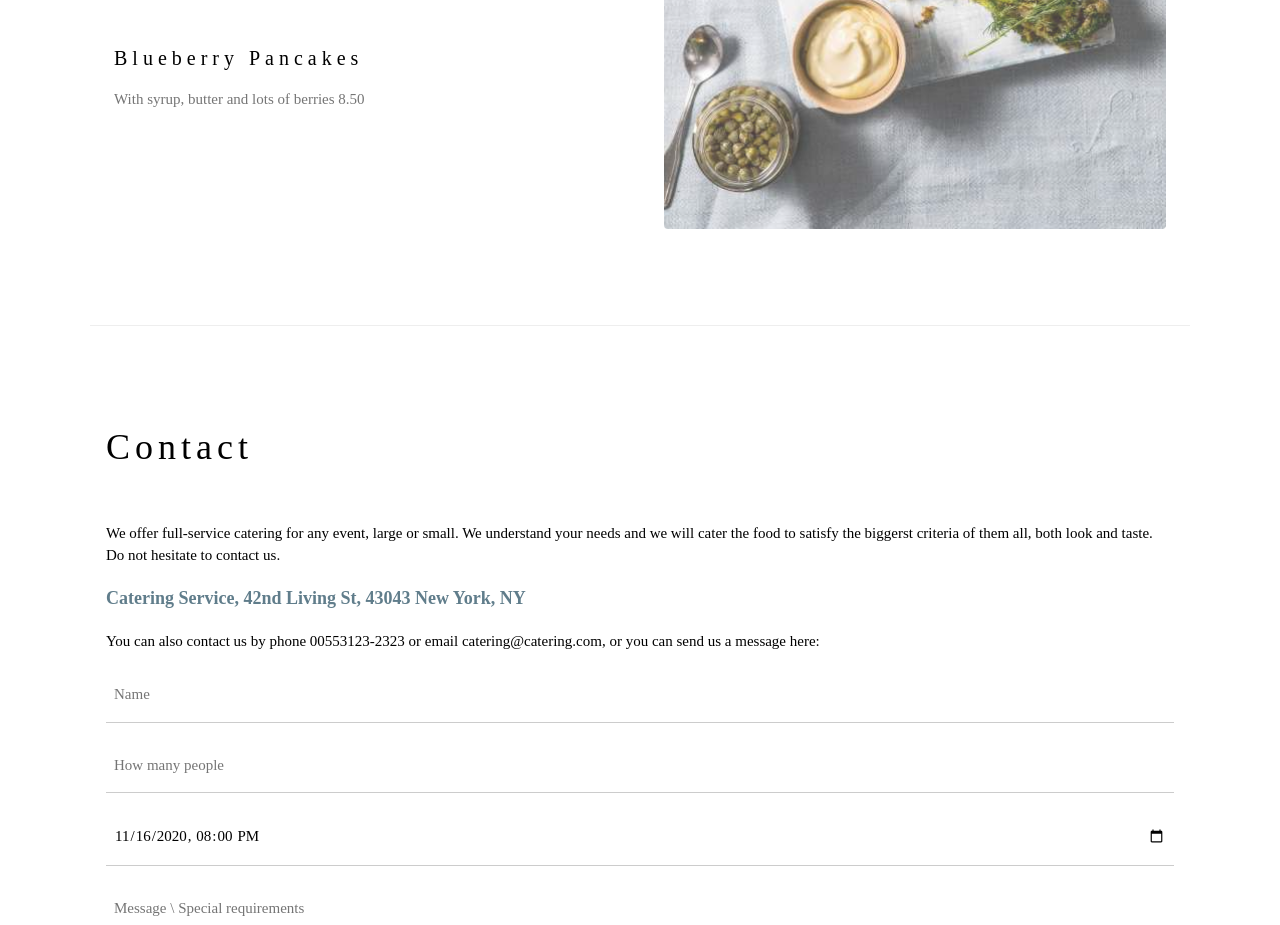
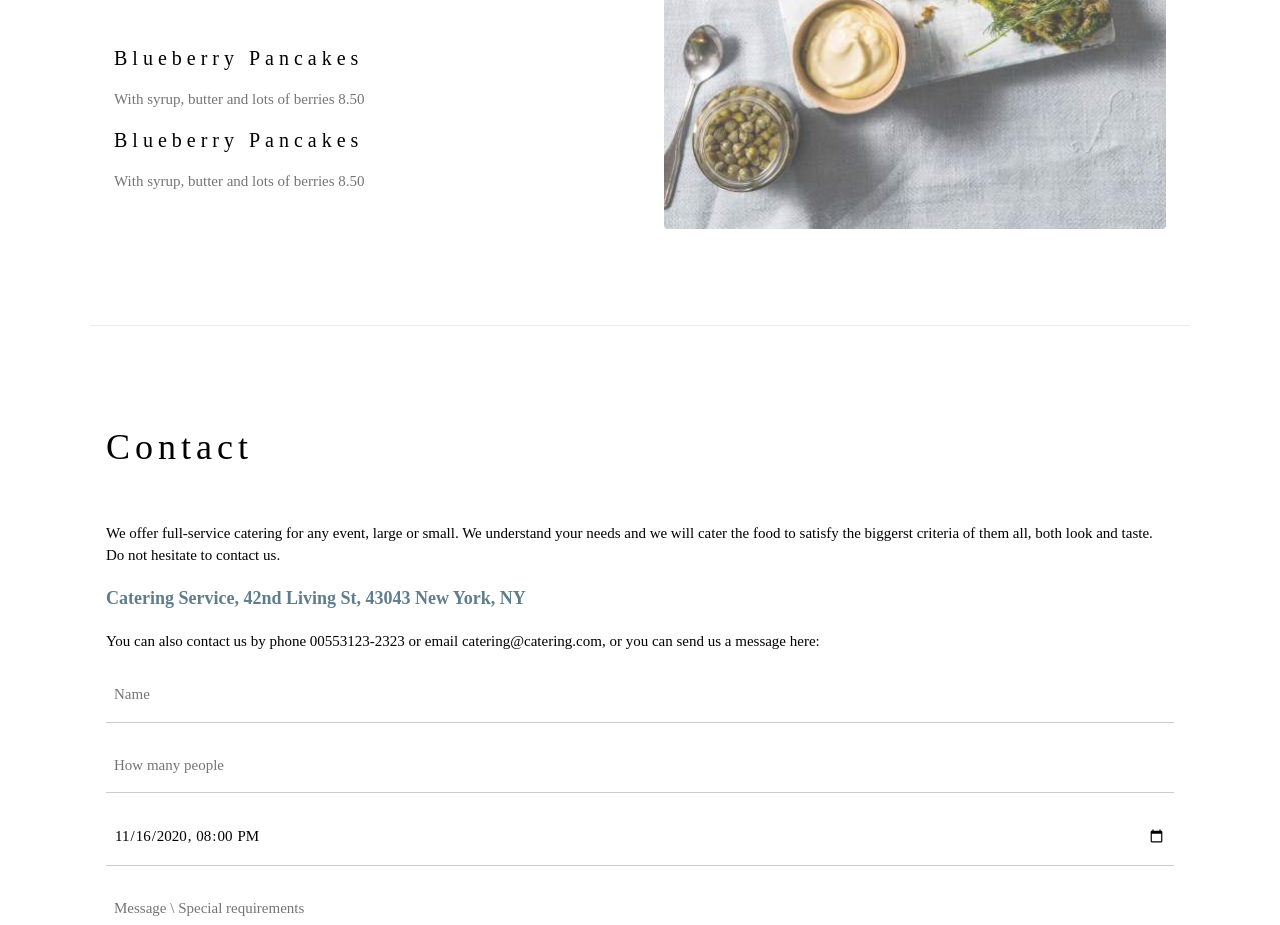
Before and after one commit to antoniasuzane/udemycourse, a plain HTML site: page index.html in a window 1280 px wide. Shown: the part 2060-2985 px from the top of the page. Drawn offline with nearby package versions, Linux system fonts and the light colour scheme.

```diff
--- a/index.html
+++ b/index.html
@@ -74,6 +74,9 @@ h1, h2, h3, h4, h5, h6 {
 
       <h4>Blueberry Pancakes</h4>
       <p class="w3-text-grey">With syrup, butter and lots of berries 8.50</p>
+
+      <h4>Blueberry Pancakes</h4>
+      <p class="w3-text-grey">With syrup, butter and lots of berries 8.50</p>
     </div>
 
     <div class="w3-col l6 w3-padding-large">
```
